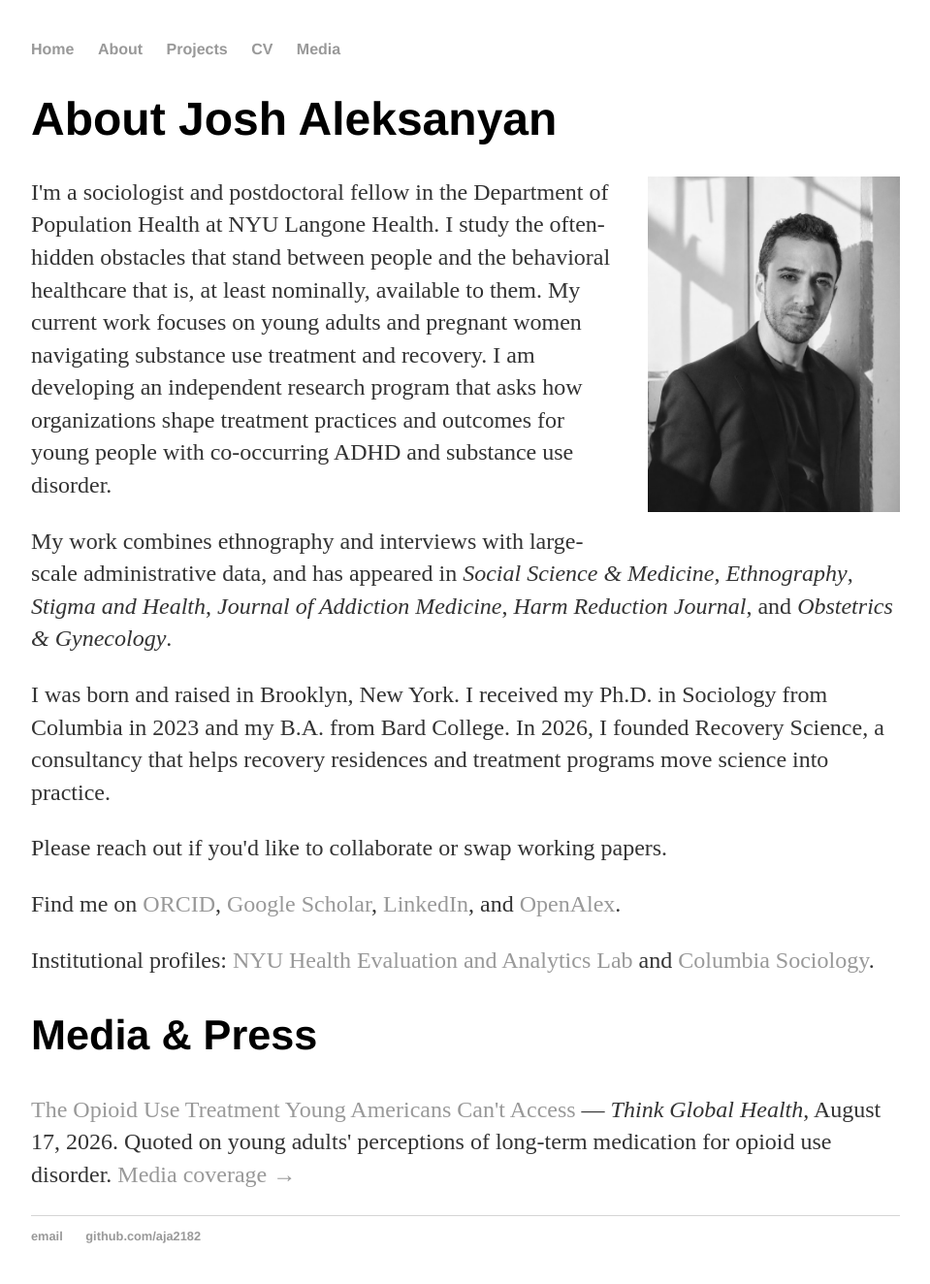
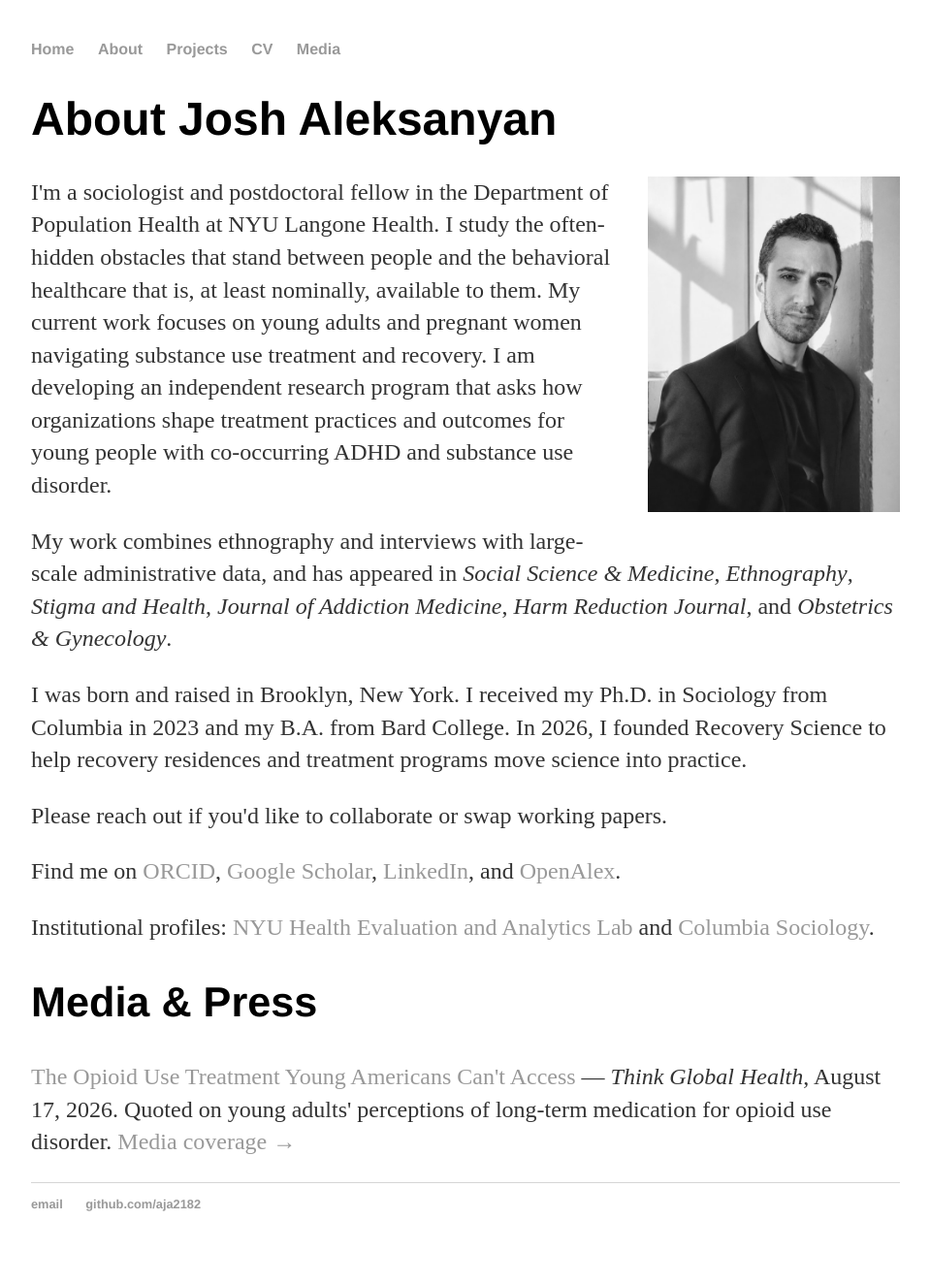
Before and after one commit to aja2182/aja2182.github.io, a Jekyll site: the page built from about/index.html, in a window 1280 px wide. Shown: the whole page at 97% size, without its empty margins (160-1119 px from the left). Built offline with Jekyll 4.4.1, drawn with Linux system fonts in a browser that asks for light colours; after the commit the page ends 1291 px from its top, so only the background shows below that.

Commit message:
Reword Recovery Science line on About page
Co-Authored-By: Claude Opus 5.5 <noreply@anthropic.com>
Claude-Session: https://claude.ai/code/session_01UBGUuVGNWPDgf7kVe33wss

```diff
--- a/about/index.html
+++ b/about/index.html
@@ -13,7 +13,7 @@ og_type: profile
 
 <p>My work combines ethnography and interviews with large-scale administrative data, and has appeared in <i>Social Science &amp; Medicine</i>, <i>Ethnography</i>, <i>Stigma and Health</i>, <i>Journal of Addiction Medicine</i>, <i>Harm Reduction Journal</i>, and <i>Obstetrics &amp; Gynecology</i>.</p>
 
-<p>I was born and raised in Brooklyn, New York. I received my Ph.D. in Sociology from Columbia in 2023 and my B.A. from Bard College. In 2026, I founded Recovery Science, a consultancy that helps recovery residences and treatment programs move science into practice.</p>
+<p>I was born and raised in Brooklyn, New York. I received my Ph.D. in Sociology from Columbia in 2023 and my B.A. from Bard College. In 2026, I founded Recovery Science to help recovery residences and treatment programs move science into practice.</p>
 
 <p>Please reach out if you'd like to collaborate or swap working papers.</p>
 
```
